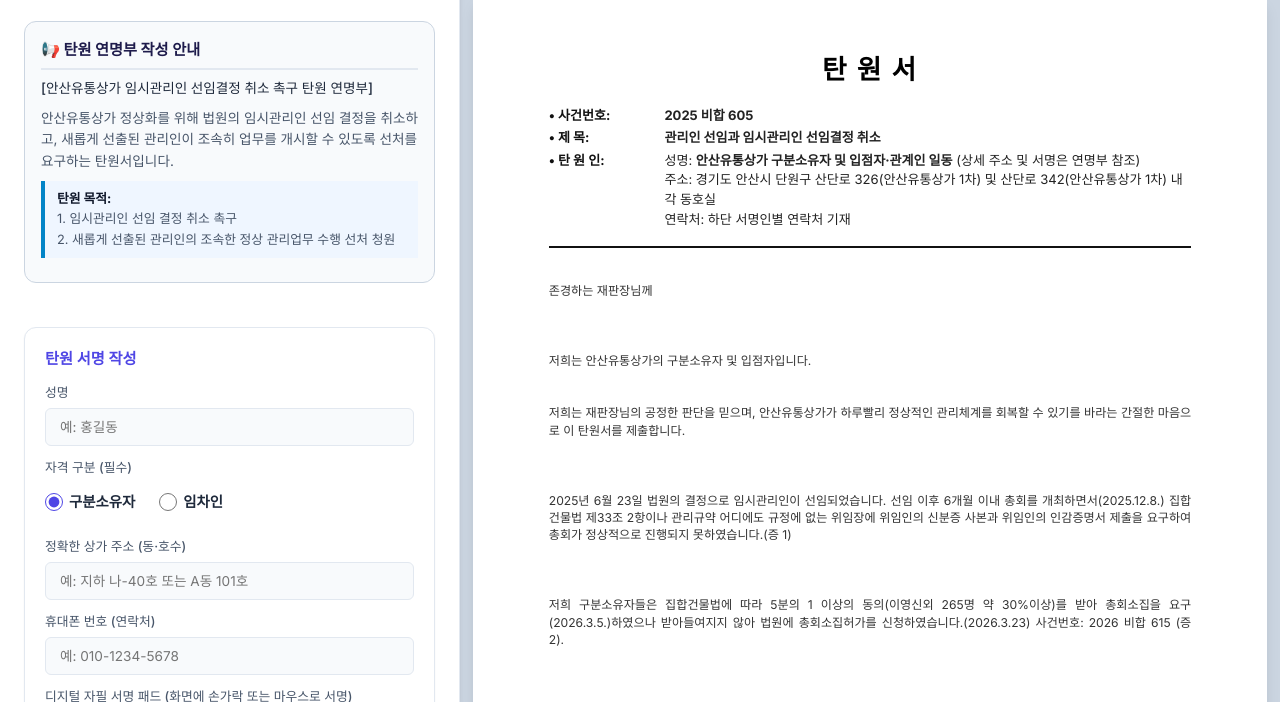
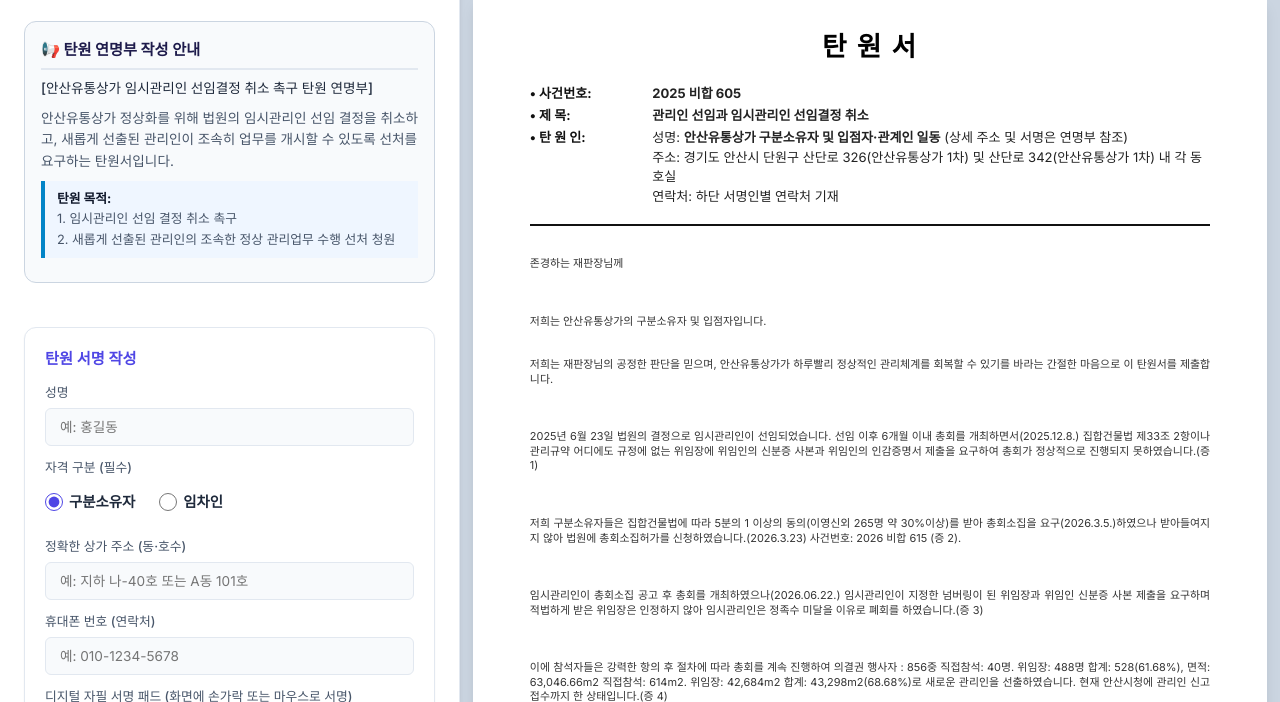
Before and after one commit to soons28/ansan-119, a website: page petition-court/index.html in a window 1280 px wide. Shown: the part 98-800 px from the top of the page. Drawn offline with Linux system fonts and the light colour scheme; no server answers.

Commit message:
fix: Reduce margins and text size for court petition to ensure full content fits on exactly one page

```diff
--- a/petition-court/index.html
+++ b/petition-court/index.html
@@ -187,7 +187,7 @@
             <!-- 이 컨테이너 안에 화면용 또는 인쇄용 A4 페이지들이 바인딩됩니다. -->
             <div class="document-pages" id="document-pages-container">
                 <!-- Page 1: 탄원서 본문 -->
-                <article class="a4-page" id="page-main">
+                <article class="a4-page court-a4-page" id="page-main">
                     <h1 class="doc-main-title" id="doc-title" style="margin-bottom: 12pt;">탄 원 서</h1>
 
                     <table class="doc-meta-table" style="margin-bottom: 12pt;">
--- a/petition-court/style.css
+++ b/petition-court/style.css
@@ -446,11 +446,14 @@ textarea {
     margin-bottom: 12pt !important;
 }
 .court-doc-body {
-    font-size: 9.1pt !important;
-    line-height: 1.44 !important;
+    font-size: 8.2pt !important;
+    line-height: 1.32 !important;
 }
 .court-doc-body p {
-    margin-bottom: 6pt !important;
+    margin-bottom: 2pt !important;
+}
+.court-a4-page {
+    padding: 8mm 15mm 6mm 15mm !important;
 }
 
 .doc-footer {
```
